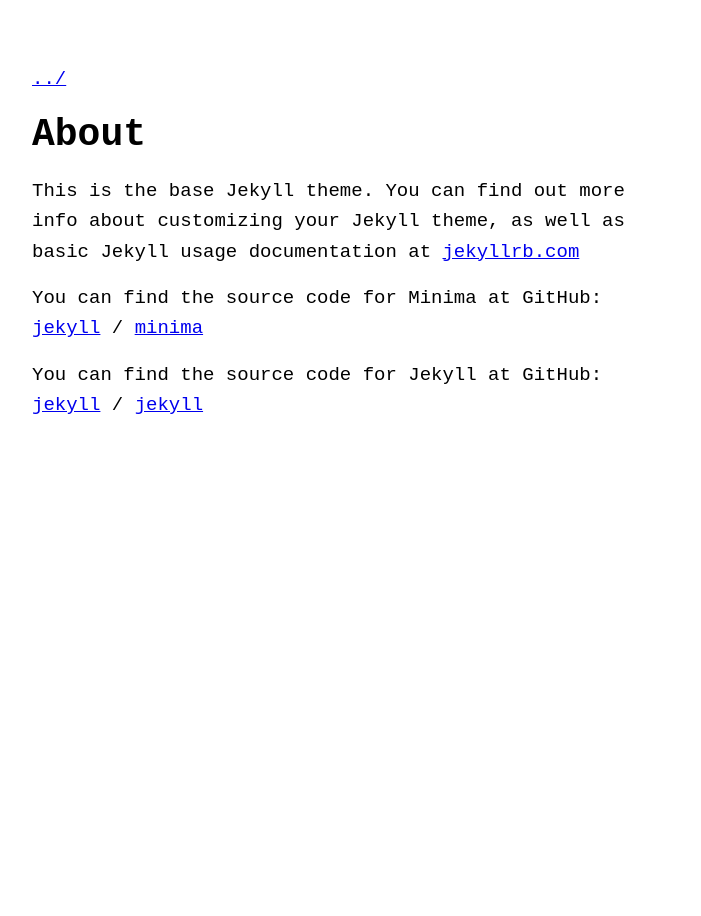
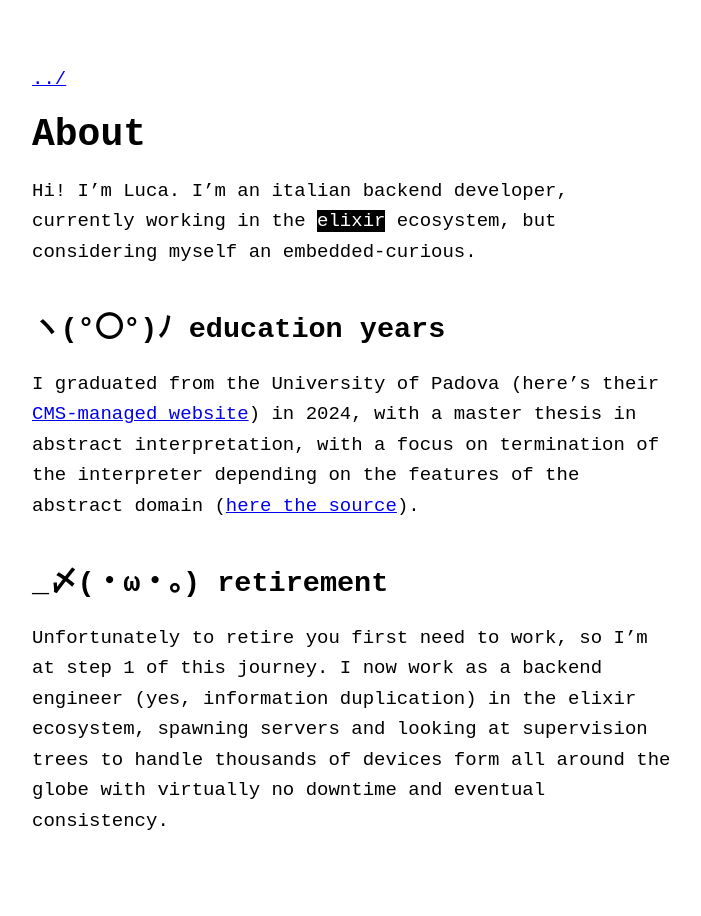
Before and after one commit to lusergit/lusergit.github.io, a Jekyll site: the page built from about.markdown, in a window 1280 px wide. Shown: the whole page, without its empty margins (288-989 px from the left). Built offline with Jekyll 4.4.1, drawn with Linux system fonts in a browser that asks for light colours.

Commit message:
feat: kamoji
Adds jamojis on the whole site because yes.

Signed-off-by: Luca Zaninotto <lucazanny@gmail.com>

```diff
--- a/_config.yml
+++ b/_config.yml
@@ -1,11 +1,10 @@
-title: lUser
+title: (°〇°)ﾉ lUser
 email: lucazanny@gmail.com
 description: >-
   lUser's personal blog on random (and maybe) techincal stuff
 baseurl: ""
 url: "https://blog.luser.fr"
 github_username:  lusergit
-
 
 # Build settings
 remote_theme: riggraz/no-style-please
--- a/about.markdown
+++ b/about.markdown
@@ -4,15 +4,10 @@ title: About
 permalink: /about/
 ---
 
-This is the base Jekyll theme. You can find out more info about customizing your Jekyll theme, as well as basic Jekyll usage documentation at [jekyllrb.com](https://jekyllrb.com/)
+Hi! I'm Luca. I'm an italian backend developer, currently working in the `elixir` ecosystem, but considering myself an embedded-curious.
 
-You can find the source code for Minima at GitHub:
-[jekyll][jekyll-organization] /
-[minima](https://github.com/jekyll/minima)
+## ヽ(°〇°)ﾉ education years
+I graduated from the University of Padova (here's their [CMS-managed website](https://www.unipd.it/)) in 2024, with a master thesis in abstract interpretation, with a focus on termination of the interpreter depending on the features of the abstract domain ([here the source](https://github.com/lusergit/master-thesis)).
 
-You can find the source code for Jekyll at GitHub:
-[jekyll][jekyll-organization] /
-[jekyll](https://github.com/jekyll/jekyll)
-
-
-[jekyll-organization]: https://github.com/jekyll
+## _〆(・ω・。) retirement
+Unfortunately to retire you first need to work, so I'm at step 1 of this journey. I now work as a backend engineer (yes, information duplication) in the elixir ecosystem, spawning servers and looking at supervision trees to handle thousands of devices form all around the globe with virtually no downtime and eventual consistency.
```
Also changed, not shown: _posts/2025-08-02-welcome.md (+1 -1 lines), _posts/2025-08-03-stereo-streamer.md (+3 -2 lines), assets/images/favicon.svg.
